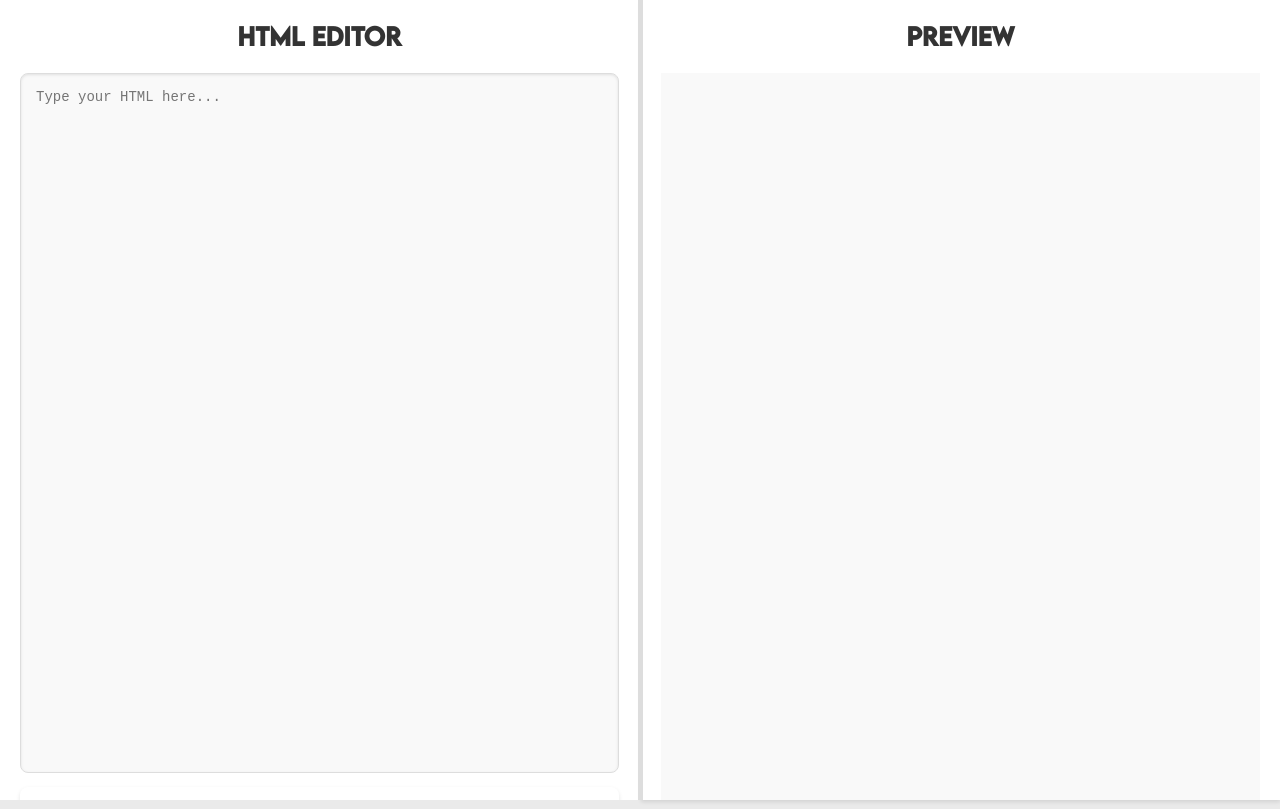
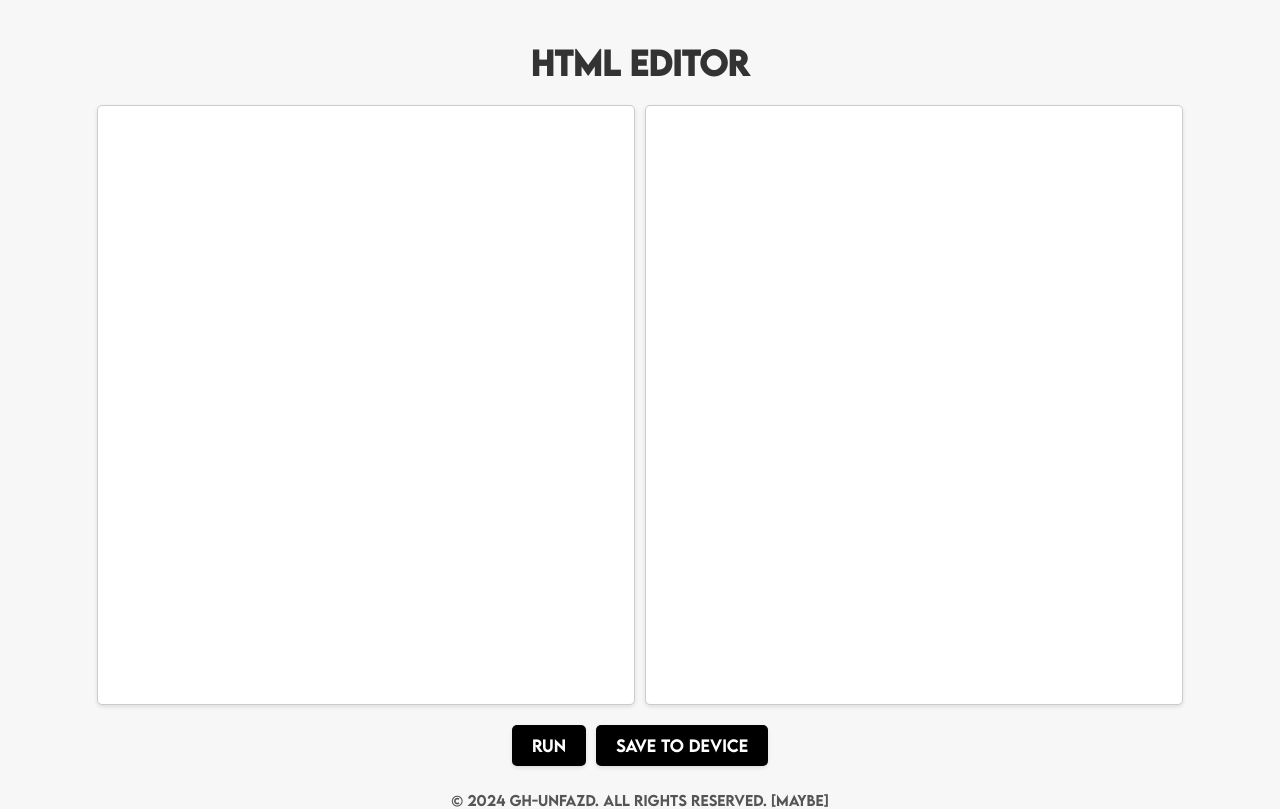
Before and after one commit to 4TIFZ/html-editor, a plain HTML site: page index.html in a window 1280 px wide. Drawn offline with Linux system fonts and the light colour scheme.

Commit message:
Update index.html

```diff
--- a/index.html
+++ b/index.html
@@ -3,7 +3,7 @@
 <head>
     <meta charset="UTF-8">
     <meta name="viewport" content="width=device-width, initial-scale=1.0">
-    <title>HTML Editor with Preview</title>
+    <title>HTML Editor</title>
     <link rel="icon" type="image/x-icon" href="html-editor-logo.png">
     <style>
         @font-face {
@@ -11,216 +11,131 @@
             src: url('lemon_milk.otf') format('opentype');
         }
         body {
+            font-family: 'LemonMilk', Arial, sans-serif; /* Lemon Milk font */
             display: flex;
             flex-direction: column;
+            align-items: center;
+            margin: 0;
+            padding: 20px;
+            background-color: #f7f7f7;
+            color: #333;
             height: 100vh;
-            margin: 0;
-            font-family: 'LemonMilk', Arial, sans-serif;
-            background-color: #eaeaea;
-            color: #000;
-            transition: background-color 0.3s ease, color 0.3s ease;
+            box-sizing: border-box;
         }
-        .container {
+        h1 {
+            font-family: 'LemonMilk', Arial, sans-serif; /* Lemon Milk font */
+            margin-bottom: 5px;
+        }
+        #container {
             display: flex;
             flex: 1;
-            height: 100%;
-            width: 100%;
-            position: relative;
+            width: 90%;
+            max-width: 1200px;
+            padding: 10px;
+            box-sizing: border-box;
         }
-        #editor, #preview {
-            padding: 20px;
+        #editorContainer, #outputContainer {
+            width: 50%;
+            padding: 5px;
             box-sizing: border-box;
-            overflow: auto;
-            background-color: #fff;
-            box-shadow: 0 2px 4px rgba(0, 0, 0, 0.1);
-            min-width: 100px;
         }
         #editor {
-            border-right: 2px solid #ddd;
+            width: 100%;
+            height: calc(100vh - 200px);
+            border: 1px solid #ccc;
+            background-color: #fff;
+            padding: 15px;
+            font-family: monospace;
+            font-size: 14px;
+            overflow: auto;
+            border-radius: 5px;
+            box-shadow: 0 2px 4px rgba(0,0,0,0.1);
+            box-sizing: border-box;
+            margin: 0;
         }
-        textarea {
+        #runButton, #saveButton {
+            font-family: 'LemonMilk', Arial, sans-serif; /* Lemon Milk font */
+            padding: 10px 20px;
+            font-size: 16px;
+            cursor: pointer;
+            background-color: black;
+            color: white;
+            border: none;
+            border-radius: 5px;
+            box-shadow: 0 2px 4px rgba(0,0,0,0.1);
+            margin: 5px;
+        }
+        #output {
             width: 100%;
-            height: calc(100% - 60px);
+            height: calc(100vh - 200px);
+            border: 1px solid #ccc;
+            background-color: #fff;
             padding: 15px;
+            font-family: monospace;
+            overflow: auto;
+            border-radius: 5px;
+            box-shadow: 0 2px 4px rgba(0,0,0,0.1);
             box-sizing: border-box;
-            border: 1px solid #ddd;
-            border-radius: 8px;
-            resize: none;
-            font-family: 'Fira Code', monospace;
+            margin: 0;
+        }
+        #buttonContainer {
+            display: flex;
+            justify-content: center;
+            width: 100%;
+        }
+        #footer {
+            margin-top: 20px;
             font-size: 14px;
-            background-color: #f9f9f9;
-            box-shadow: inset 0 1px 3px rgba(0, 0, 0, 0.1);
-        }
-        button {
-            width: 100%;
-            padding: 12px;
-            margin-top: 10px;
-            box-sizing: border-box;
-            background-color: #fff;
-            color: #000;
-            border: none;
-            border-radius: 8px;
-            cursor: pointer;
-            font-size: 16px;
-            font-family: 'LemonMilk', Arial, sans-serif;
-            transition: background-color 0.3s ease, color 0.3s ease;
-            box-shadow: 0 2px 4px rgba(0, 0, 0, 0.1);
-        }
-        button:hover {
-            background-color: #000;
-            color: #fff;
-        }
-        iframe {
-            width: 100%;
-            height: 100%;
-            border: none;
-            background-color: #f9f9f9;
-        }
-        h1 {
-            text-align: center;
-            color: #333;
-            font-size: 24px;
-            margin: 0 0 20px;
-            transition: color 0.3s ease;
-        }
-        .theme-toggle {
-            background-color: #fff;
-            color: #000;
-        }
-        .theme-toggle:hover {
-            background-color: #000;
-            color: #fff;
-        }
-        .resizer {
-            width: 5px;
-            background-color: #ddd;
-            cursor: ew-resize;
-            position: absolute;
-            top: 0;
-            bottom: 0;
-            left: 50%;
-            transform: translateX(-50%);
-        }
-        .dark-theme {
-            background-color: #000;
-            color: #fff;
-        }
-        .dark-theme #editor, .dark-theme #preview {
-            background-color: #222;
-            color: #fff;
-        }
-        .dark-theme textarea {
-            background-color: #333;
-            color: #fff;
-            border: 1px solid #555;
-        }
-        .dark-theme button {
-            background-color: #000;
-            color: #fff;
-        }
-        .dark-theme button:hover {
-            background-color: #fff;
-            color: #000;
-        }
-        .dark-theme .theme-toggle {
-            background-color: #000;
-            color: #fff;
-        }
-        .dark-theme .theme-toggle:hover {
-            background-color: #fff;
-            color: #000;
-        }
-        .dark-theme h1 {
-            color: #fff;
+            color: #555;
         }
     </style>
+    <script>
+        function runCode() {
+            let editor = document.getElementById('editor');
+            let output = document.getElementById('output');
+            output.innerHTML = editor.innerText;
+        }
+
+        function saveCode() {
+            let editor = document.getElementById('editor');
+            let textToSave = editor.innerText;
+            let blob = new Blob([textToSave], { type: 'text/html' });
+            let link = document.createElement('a');
+            link.download = 'index.html';
+            link.href = window.URL.createObjectURL(blob);
+            link.click();
+        }
+
+        function updateCopyright() {
+            const year = new Date().getFullYear();
+            document.getElementById('footer').innerText = `© ${year} GH-UNFAZD. ALL RIGHTS RESERVED. [maybe]`;
+        }
+
+        window.onload = updateCopyright;
+    </script>
 </head>
 <body>
-    <div class="container">
-        <div id="editor" style="flex: 1;">
-            <h1>HTML Editor</h1>
-            <textarea id="htmlInput" placeholder="Type your HTML here..."></textarea>
-            <button onclick="updatePreview()">Update Preview</button>
-            <button class="theme-toggle" id="themeToggle">Toggle Theme</button>
+    <h1>HTML Editor</h1>
+    <div id="container">
+        <div id="editorContainer">
+            <div id="editor" contenteditable="true"><!DOCTYPE html>
+<html lang="en">
+<head>
+    <meta charset="UTF-8">
+    <meta name="viewport" content="width=device-width, initial-scale=1.0">
+    <title>Document</title>
+</head>
+</html>
+            </div>
         </div>
-        <div class="resizer"></div>
-        <div id="preview" style="flex: 1;">
-            <h1>Preview</h1>
-            <iframe id="previewFrame"></iframe>
+        <div id="outputContainer">
+            <div id="output"></div>
         </div>
     </div>
-
-    <script>
-        function updatePreview() {
-            const htmlContent = document.getElementById('htmlInput').value;
-            const previewFrame = document.getElementById('previewFrame').contentWindow.document;
-            previewFrame.open();
-            previewFrame.write(htmlContent);
-            previewFrame.close();
-        }
-
-        document.addEventListener("DOMContentLoaded", function() {
-            const themeToggle = document.getElementById('themeToggle');
-            let isDarkTheme = false;
-
-            themeToggle.addEventListener('click', function() {
-                isDarkTheme = !isDarkTheme;
-                updateTheme();
-            });
-
-            function updateTheme() {
-                if (isDarkTheme) {
-                    document.body.classList.add('dark-theme');
-                } else {
-                    document.body.classList.remove('dark-theme');
-                }
-            }
-
-            // Initialize theme
-            updateTheme();
-        });
-
-        const resizer = document.querySelector('.resizer');
-        const leftSide = resizer.previousElementSibling;
-        const rightSide = resizer.nextElementSibling;
-
-        let isResizing = false;
-
-        resizer.addEventListener('mousedown', (event) => {
-            isResizing = true;
-
-            document.addEventListener('mousemove', onMouseMove);
-            document.addEventListener('mouseup', onMouseUp);
-        });
-
-        function onMouseMove(event) {
-            if (!isResizing) return;
-
-            const minWidth = 100; // Minimum width for the editor and preview sections
-            const maxWidth = document.body.offsetWidth - minWidth;
-
-            let newLeftWidth = event.clientX;
-            let newRightWidth = document.body.offsetWidth - newLeftWidth;
-
-            if (newLeftWidth < minWidth) {
-                newLeftWidth = minWidth;
-                newRightWidth = document.body.offsetWidth - minWidth;
-            } else if (newRightWidth < minWidth) {
-                newRightWidth = minWidth;
-                newLeftWidth = document.body.offsetWidth - minWidth;
-            }
-
-            leftSide.style.flex = '0 0 ' + newLeftWidth + 'px';
-            rightSide.style.flex = '0 0 ' + newRightWidth + 'px';
-            resizer.style.left = newLeftWidth + 'px';
-        }
-
-        function onMouseUp() {
-            isResizing = false;
-
-            document.removeEventListener('mousemove', onMouseMove);
-            document.removeEventListener('mouseup', onMouseUp);
-        }
-    </script>
+    <div id="buttonContainer">
+        <button id="runButton" onclick="runCode()">Run</button>
+        <button id="saveButton" onclick="saveCode()">Save to device</button>
+    </div>
+    <div id="footer"></div>
 </body>
 </html>
```
